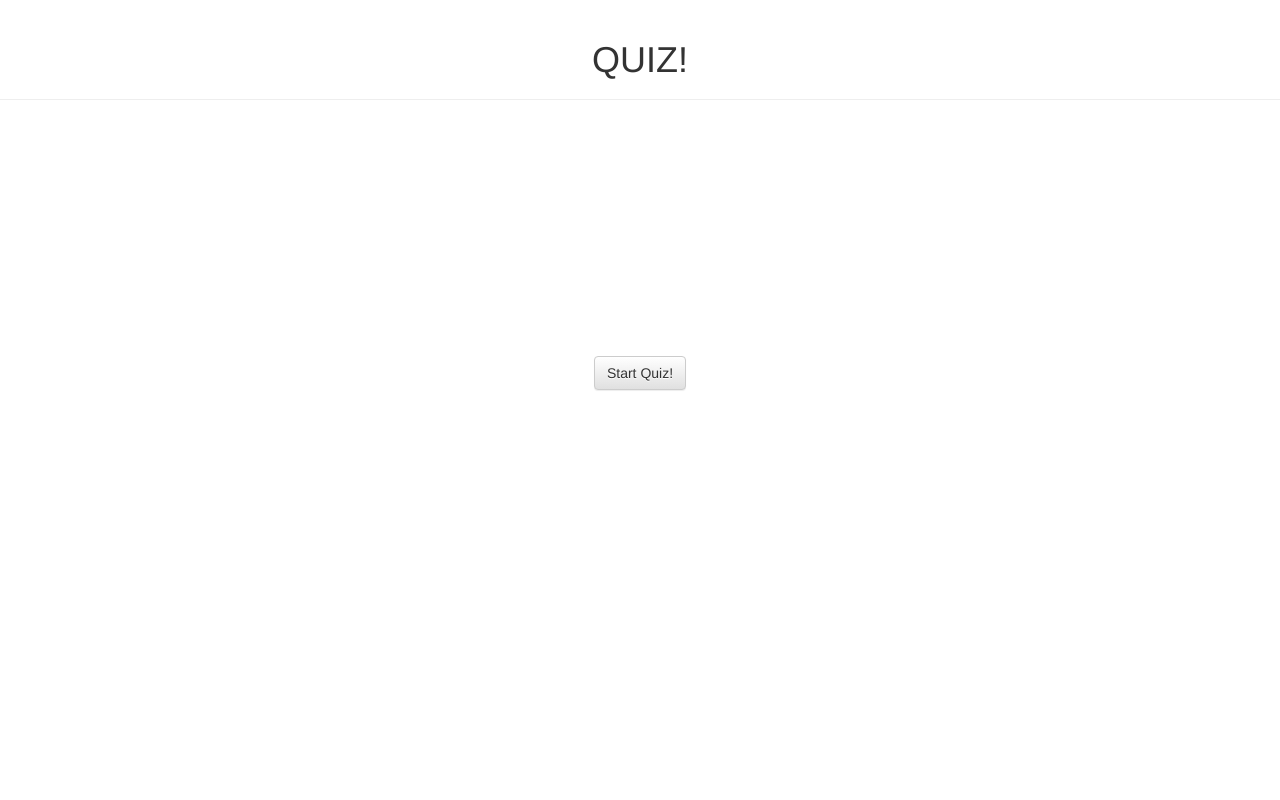
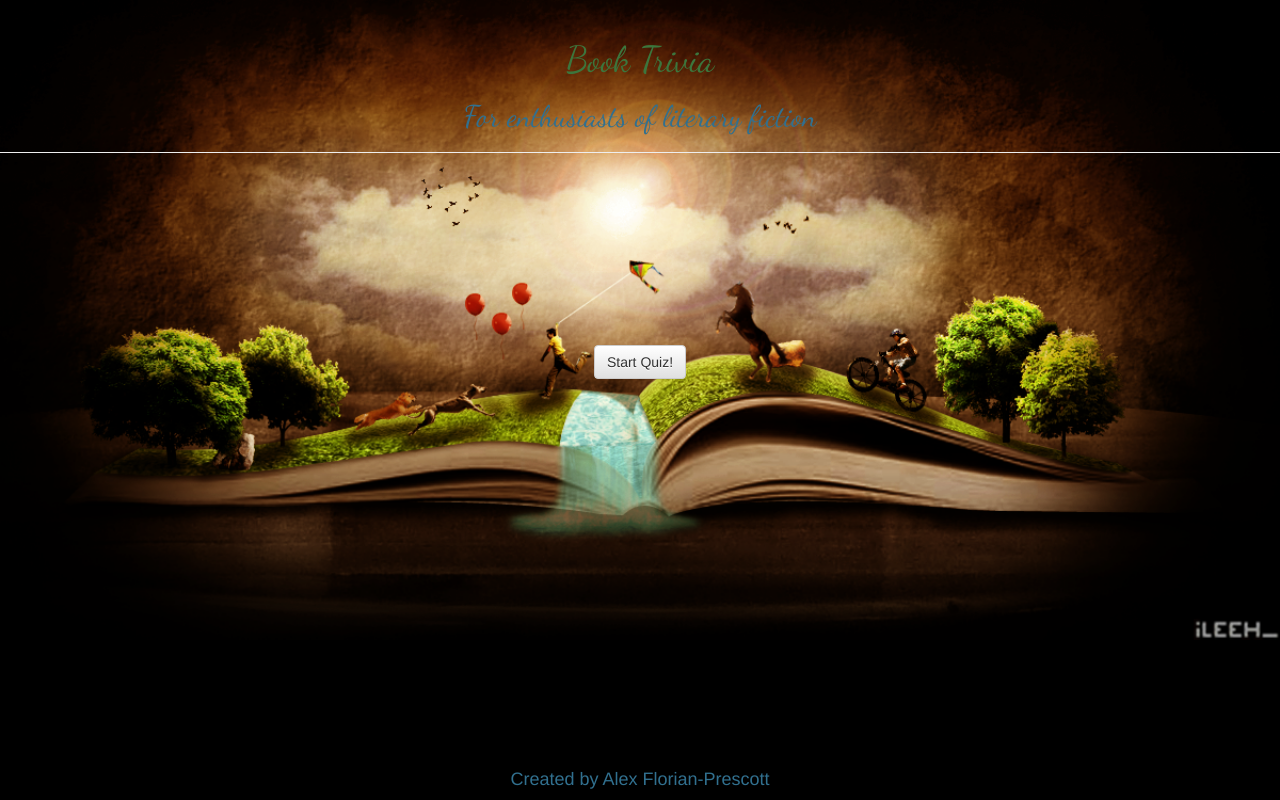
Before and after one commit to EPluribusAlex/TriviaGame, a plain HTML site: page index.html in a window 1280 px wide. Drawn offline with nearby package versions, Linux system fonts and the light colour scheme.

Commit message:
some initial stylework

```diff
--- a/assets/css/style.css
+++ b/assets/css/style.css
@@ -1,3 +1,18 @@
+body {
+	background-color: black;
+	background-image: url("../images/background.png");
+	background-size: cover;
+	background-repeat: no-repeat;
+}
+
 .page_row {
-	margin-top: 20%;
-};
+	margin-top: 15%;
+}
+
+h1, h2 {
+	font-family: 'Dancing Script', cursive;
+}
+
+#quest_line {
+	font-weight: bold;
+}
--- a/assets/javascript/app.js
+++ b/assets/javascript/app.js
@@ -3,9 +3,9 @@ $(document).ready(function() {
 	// array of all questions as objects
 	var questObjArr = [
 		{
-			question: "A1?",
-			options: ["A", "B", "C", "D"],
-			answer: "A",
+			question: "In which play by William Shakespeare did Olivia fall for Viola?",
+			options: ["Twelfth Night", "Hamlet", "Henry VIII", "The Count of Monte Cristo"],
+			answer: "Twelfth Night",
 		},
 
 		{
--- a/index.html
+++ b/index.html
@@ -1,7 +1,7 @@
 <!DOCTYPE html>
 <html>
 <head>
-	<title></title>
+	<title>Trivia!</title>
 
 	<meta charset="UTF-8">
 
@@ -14,16 +14,20 @@
 	<link rel="stylesheet" href="assets/css/style.css">
 
 	<!-- ADD FAVICON-->
-	<link rel="icon" href="#" type="image/png">
+	<link rel="icon" href="assets/images/favicon.jpg" type="image/png">
+
+	<!--fonts-->
+	<link href="https://fonts.googleapis.com/css?family=Dancing+Script" rel="stylesheet">
 
 </head>
-<body>
+<body class=" hide-back">
 
 	<div class="wrapper">
 
 		<!--title area-->
 		<div class="page-header">
-			<h1 class="text-center">QUIZ!</h1>
+			<h1 class="text-center text-success">Book Trivia</h1>
+			<h2 class="text-center text-info">For enthusiasts of literary fiction</h2>
 		</div>
 
 		<!--start/end/result screen-->
@@ -48,17 +52,17 @@
 			<div class="col-md-8">
 				<!--question-->
 				<div class="row">
-					<div class="col-md-12" id="quest_line">
+					<div class="col-md-12 text-info" id="quest_line">
 					</div>
 				</div>
 				<!--choices-->
 				<div class="row">
-					<div class="col-md-12" id="quest_choices">
+					<div class="col-md-12 text-success" id="quest_choices">
 					</div>
 				</div>
 				<!--timer-->
 				<div class="row">
-					<div class="col-med-12" id="quest_timer">
+					<div class="col-med-12 text-warning" id="quest_timer">
 					</div>
 				</div>
 			</div>
@@ -68,7 +72,8 @@
 		</div>
 
 		<!--footer-->
-		<footer class="page-footer">
+		<footer class="page-footer navbar-fixed-bottom">
+			<h4 class="text-center text-info">Created by Alex Florian-Prescott</h4>
 		</footer>
 
 	</div>
```
Also changed, not shown: assets/images/background.png (added), assets/images/favicon.jpg (added).
